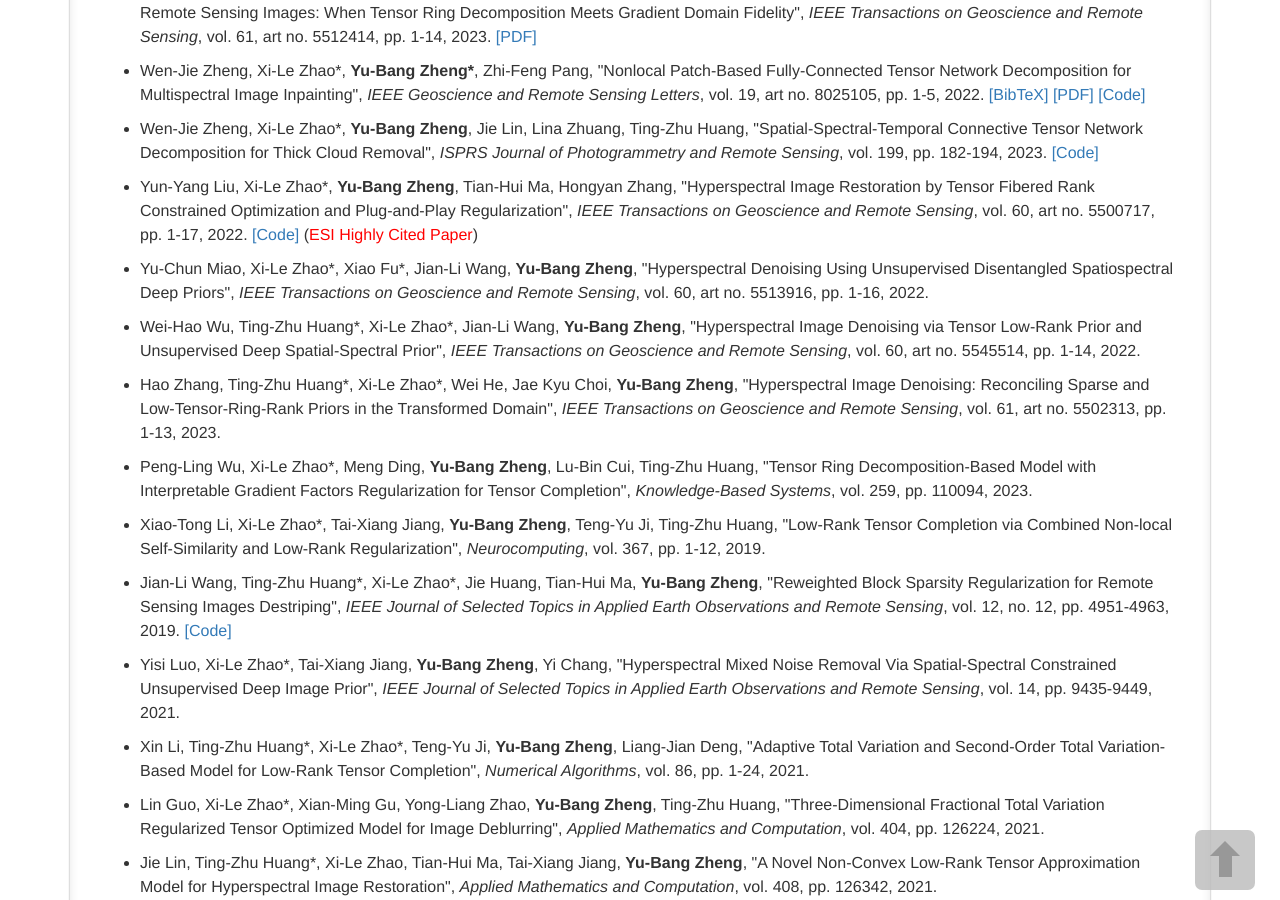
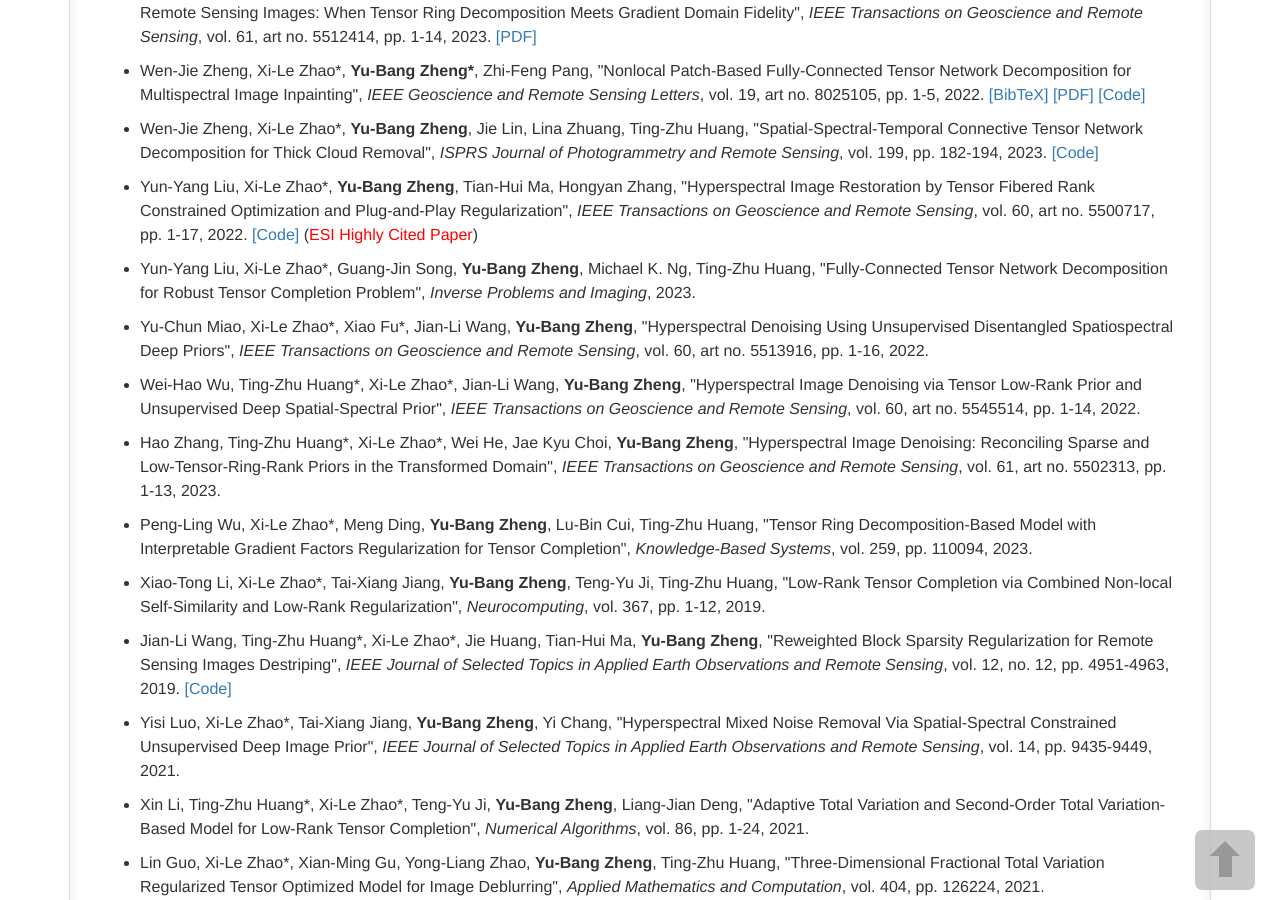
Before and after one commit to YuBangZheng/yubangzheng.github.io, a Jekyll site: the page built from pages/1_homepage.md, in a window 1280 px wide and 900 px high, scrolled down 1533 px. Built offline with Jekyll 4.4.1, drawn with Linux system fonts in a browser that asks for light colours; a script that is not in the unit is left out; comment, search, counter and statistics services are not loaded.

Commit message:
Update 1_homepage.md

```diff
--- a/pages/1_homepage.md
+++ b/pages/1_homepage.md
@@ -221,6 +221,8 @@
 
 * Yun-Yang Liu, Xi-Le Zhao\*, **Yu-Bang Zheng**, Tian-Hui Ma, Hongyan Zhang, \"Hyperspectral Image Restoration by Tensor Fibered Rank Constrained Optimization and Plug-and-Play Regularization\", _IEEE Transactions on Geoscience and Remote Sensing_, vol. 60, art no. 5500717, pp. 1-17, 2022. [[Code]](https://github.com/zhaoxile/TGRS_FRCTR_PnP) (<span style="color:red">ESI Highly Cited Paper</span>)
 
+* Yun-Yang Liu, Xi-Le Zhao\*, Guang-Jin Song, **Yu-Bang Zheng**, Michael K. Ng, Ting-Zhu Huang, \"Fully-Connected Tensor Network Decomposition for Robust Tensor Completion Problem\", _Inverse Problems and Imaging_, 2023.
+
 * Yu-Chun Miao, Xi-Le Zhao\*, Xiao Fu\*, Jian-Li Wang, **Yu-Bang Zheng**, \"Hyperspectral Denoising Using Unsupervised Disentangled Spatiospectral Deep Priors\", _IEEE Transactions on Geoscience and Remote Sensing_, vol. 60, art no. 5513916, pp. 1-16, 2022.
 
 * Wei-Hao Wu, Ting-Zhu Huang\*, Xi-Le Zhao\*, Jian-Li Wang, **Yu-Bang Zheng**, \"Hyperspectral Image Denoising via Tensor Low-Rank Prior and Unsupervised Deep Spatial-Spectral Prior\", _IEEE Transactions on Geoscience and Remote Sensing_, vol. 60, art no. 5545514, pp. 1-14, 2022.
```
